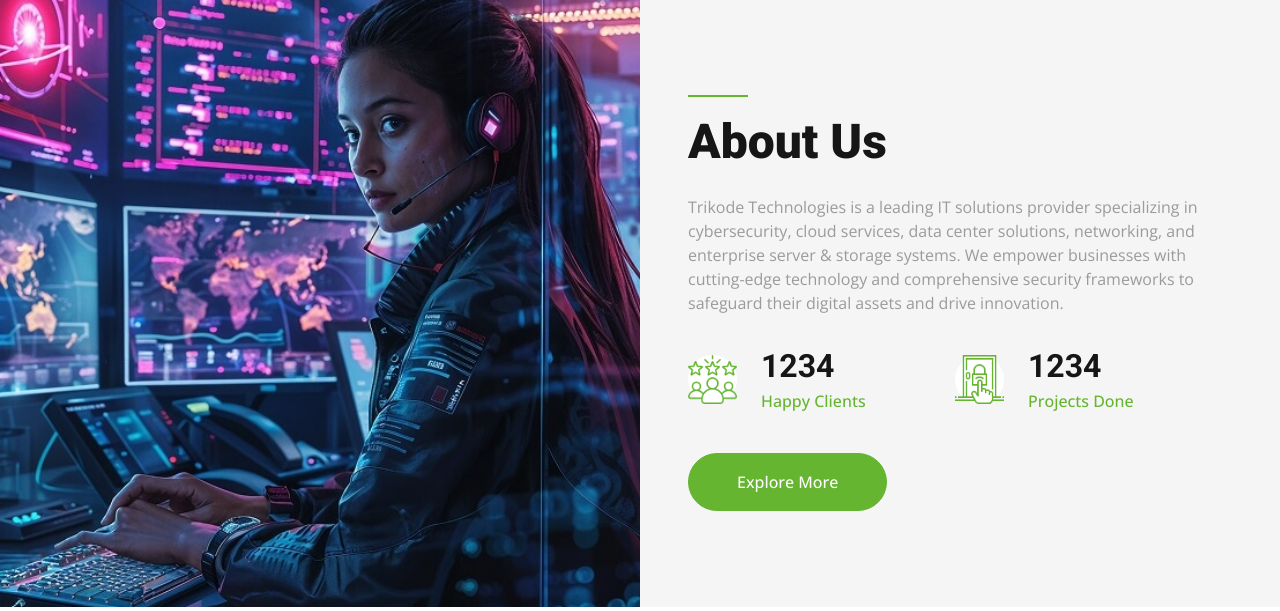
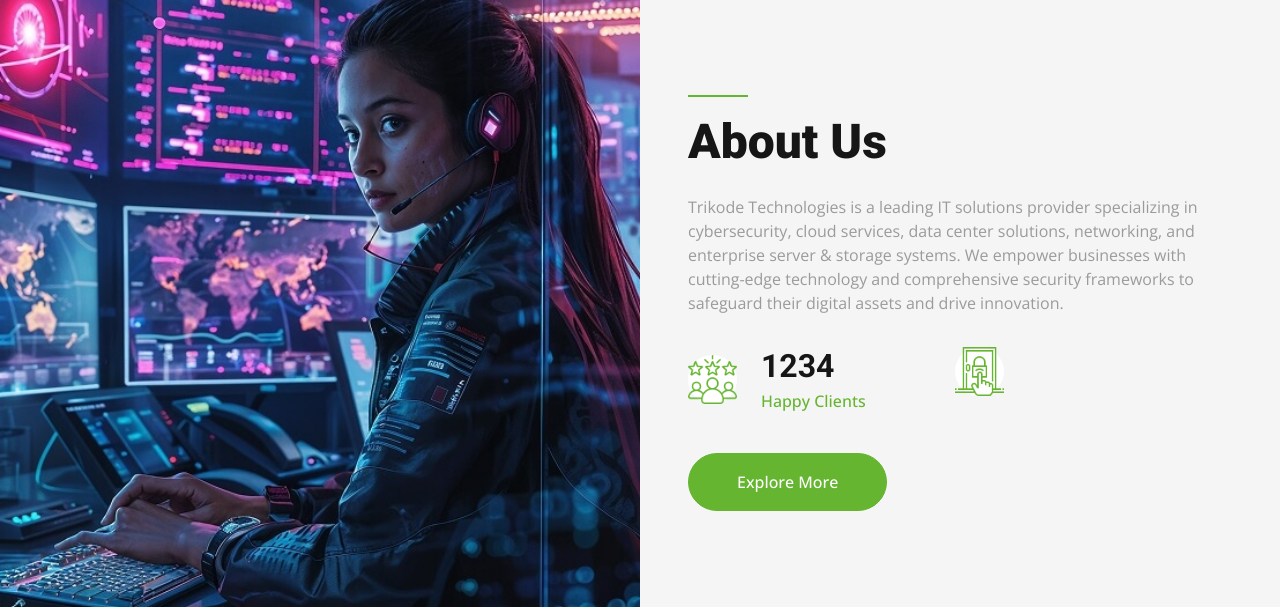
Before and after one commit to trikodetech/website, a Python web app: template templates/index.html in a window 1280 px wide. Shown: the part 1579-2190 px from the top of the page. Run offline with Jinja, Linux system fonts and the light colour scheme; the template is opened without the code that fills it, so the values that code supplies are empty; some libraries are stand-ins or nearby versions.

Commit message:
Update index.html
updated UI index

```diff
--- a/templates/index.html
+++ b/templates/index.html
@@ -173,10 +173,10 @@
                                     <div class="btn-square bg-white rounded-circle" style="width: 49px; height: 49px;">
                                         <img class="img-fluid" src="/static/img/icon/icon5.png" alt="Icon">
                                     </div>
-                                    <div class="ms-4">
+                                    <!-- <div class="ms-4">
                                         <h2 class="mb-1" data-toggle="counter-up">1234</h2>
                                         <p class="fw-medium text-primary mb-0">Projects Done</p>
-                                    </div>
+                                    </div> -->
                                 </div>
                             </div>
                         </div>
@@ -311,7 +311,7 @@
     <!-- Feature End -->
 
 
-    <!-- Projects Start -->
+    <!-- Projects Start
     <div class="container-xxl py-5">
         <div class="container">
             <div class="text-center wow fadeInUp" data-wow-delay="0.1s">
@@ -432,7 +432,7 @@
                 </div>
             </div>
         </div>
-    </div>
+    </div> -->
     <!-- Projects End -->
 
 
```
